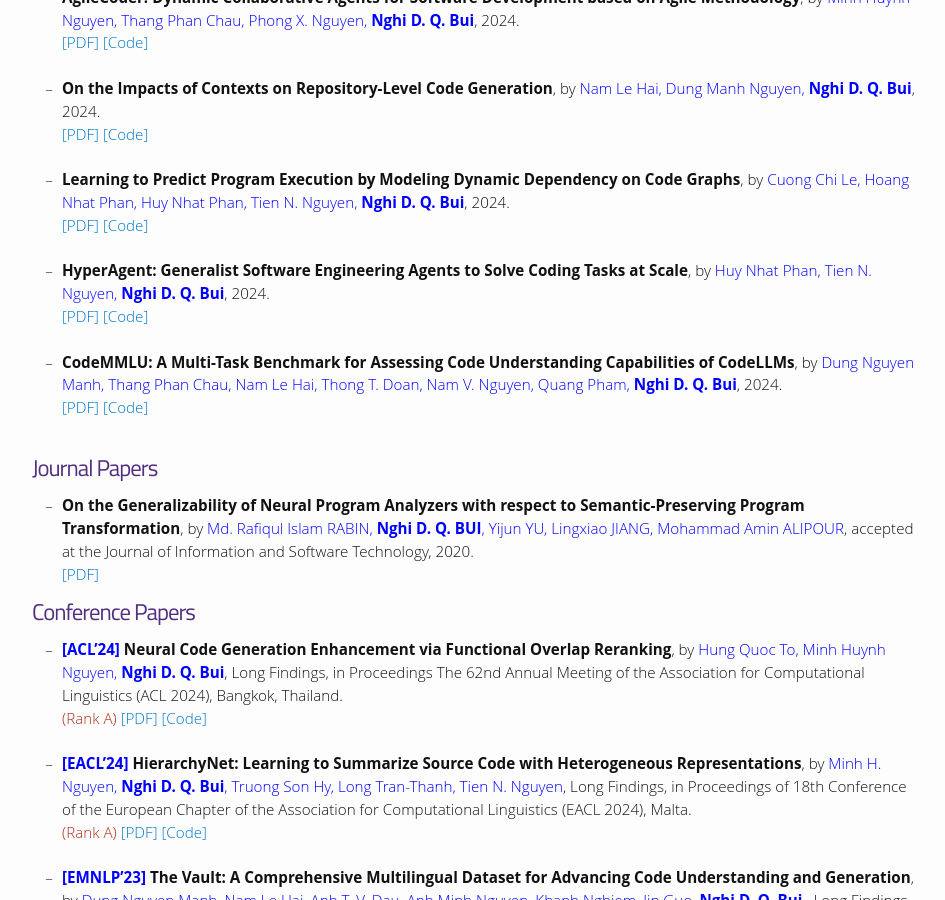
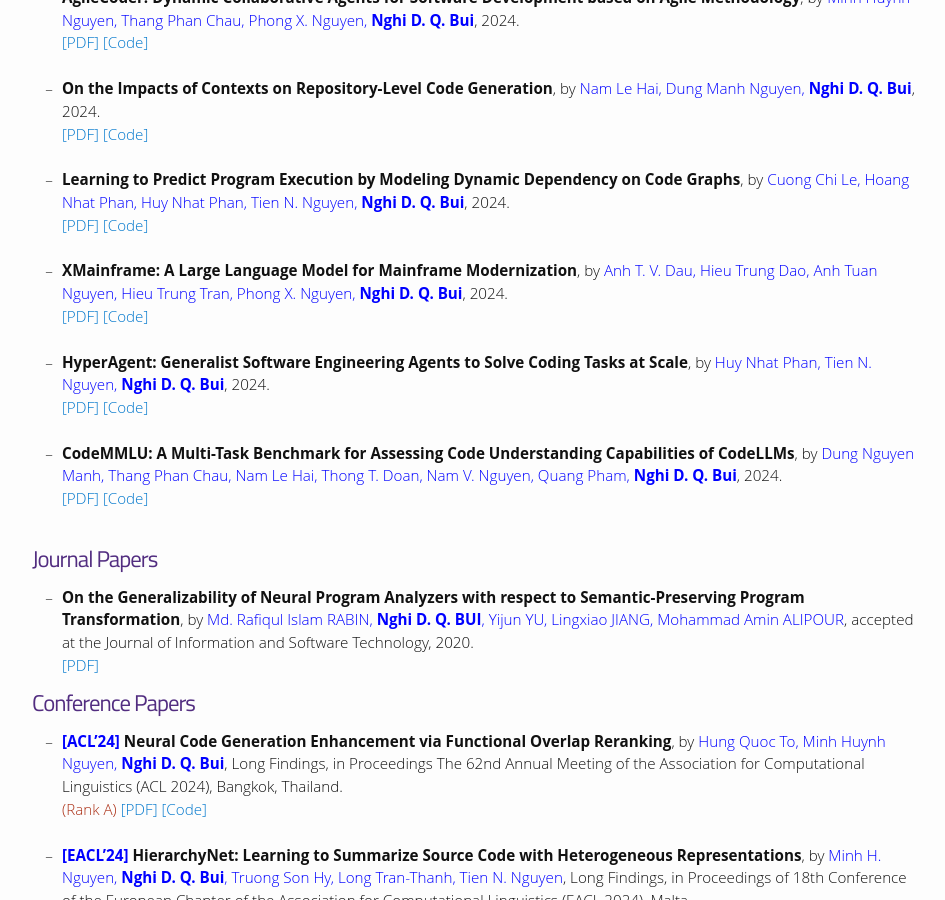
Before and after one commit to bdqnghi/bdqnghi.github.io, a Jekyll site: the page built from publications/publications.md, in a window 1280 px wide and 900 px high, scrolled down 582 px. Shown: the whole window, without its empty margins (163-1108 px from the left). Built offline with Jekyll 4.4.1, drawn with Linux system fonts in a browser that asks for light colours; nearby versions of some CDN libraries; some web fonts are replaced.

Commit message:
Update publications.md

```diff
--- a/publications/publications.md
+++ b/publications/publications.md
@@ -36,6 +36,11 @@
 - **Learning to Predict Program Execution by Modeling Dynamic Dependency on Code Graphs**, by <span style="color:blue">Cuong Chi Le, Hoang Nhat Phan, Huy Nhat Phan, Tien N. Nguyen, **Nghi D. Q. Bui**</span>, 2024.
 <br>
 <a href="https://arxiv.org/abs/2408.02816" target="_blank"> [PDF]</a> <a href="https://github.com/FSoft-AI4Code/CodeFlow" target="_blank"> [Code]</a>
+<br>
+<br>
+- **XMainframe: A Large Language Model for Mainframe Modernization**, by <span style="color:blue">Anh T. V. Dau, Hieu Trung Dao, Anh Tuan Nguyen, Hieu Trung Tran, Phong X. Nguyen, **Nghi D. Q. Bui**</span>, 2024.
+<br>
+<a href="https://arxiv.org/abs/2408.04660" target="_blank"> [PDF]</a> <a href="https://github.com/FSoft-AI4Code/XMainframe" target="_blank"> [Code]</a>
 <br>
 <br>
 - **HyperAgent: Generalist Software Engineering Agents to Solve Coding Tasks at Scale**, by <span style="color:blue">Huy Nhat Phan, Tien N. Nguyen, **Nghi D. Q. Bui**</span>, 2024.
```
